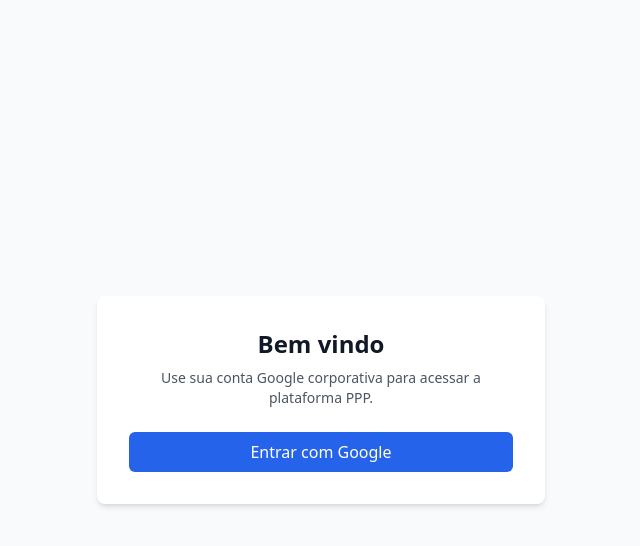
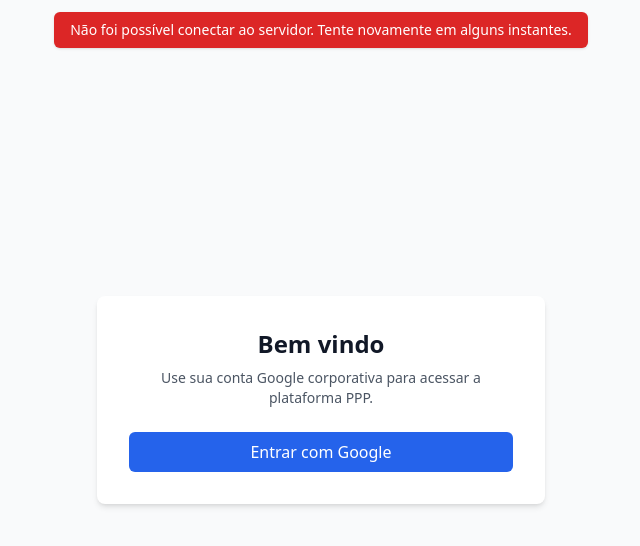
Before and after one commit to JoaoEstellita/ppp-frontend, a Next.js app: page /login in a window 1280 px wide. Shown: the top 546 px of the page, without its empty margins (319-959 px from the left). Built offline with nearby package versions, Linux system fonts and the light colour scheme; no server answers.

Commit message:
feat: wake backend on app load

```diff
--- a/components/AppProviders.tsx
+++ b/components/AppProviders.tsx
@@ -1,7 +1,13 @@
 "use client";
 
 import { AuthProvider } from "@/lib/authContext";
+import { ServerWarmupBanner } from "./ServerWarmupBanner";
 
 export function AppProviders({ children }: { children: React.ReactNode }) {
-  return <AuthProvider>{children}</AuthProvider>;
+  return (
+    <AuthProvider>
+      <ServerWarmupBanner />
+      {children}
+    </AuthProvider>
+  );
 }
--- /dev/null
+++ b/components/ServerWarmupBanner.tsx
@@ -0,0 +1,60 @@
+"use client";
+
+import { useEffect, useState } from "react";
+
+const HEALTH_URL = "https://ppp-backend-sjjc.onrender.com/health";
+const SHOW_MESSAGE_DELAY_MS = 3000;
+
+export function ServerWarmupBanner() {
+  const [showLoading, setShowLoading] = useState(false);
+  const [errorMessage, setErrorMessage] = useState<string | null>(null);
+
+  useEffect(() => {
+    const controller = new AbortController();
+    const timer = setTimeout(() => setShowLoading(true), SHOW_MESSAGE_DELAY_MS);
+
+    const wakeBackend = async () => {
+      try {
+        const res = await fetch(HEALTH_URL, { signal: controller.signal });
+        if (!res.ok) {
+          throw new Error(`Status ${res.status}`);
+        }
+        setErrorMessage(null);
+      } catch (err) {
+        if (controller.signal.aborted) return;
+        setErrorMessage("Não foi possível conectar ao servidor. Tente novamente em alguns instantes.");
+      } finally {
+        clearTimeout(timer);
+        setShowLoading(false);
+      }
+    };
+
+    wakeBackend();
+
+    return () => {
+      controller.abort();
+      clearTimeout(timer);
+    };
+  }, []);
+
+  if (!showLoading && !errorMessage) {
+    return null;
+  }
+
+  const isError = Boolean(errorMessage);
+  const message = isError ? errorMessage : "Carregando servidor...";
+
+  return (
+    <div className="fixed inset-x-0 top-0 z-50 flex justify-center">
+      <div
+        className={`m-3 rounded-md px-4 py-2 text-sm shadow ${
+          isError
+            ? "bg-red-600 text-white"
+            : "bg-sky-600 text-white"
+        }`}
+      >
+        {message}
+      </div>
+    </div>
+  );
+}
```
